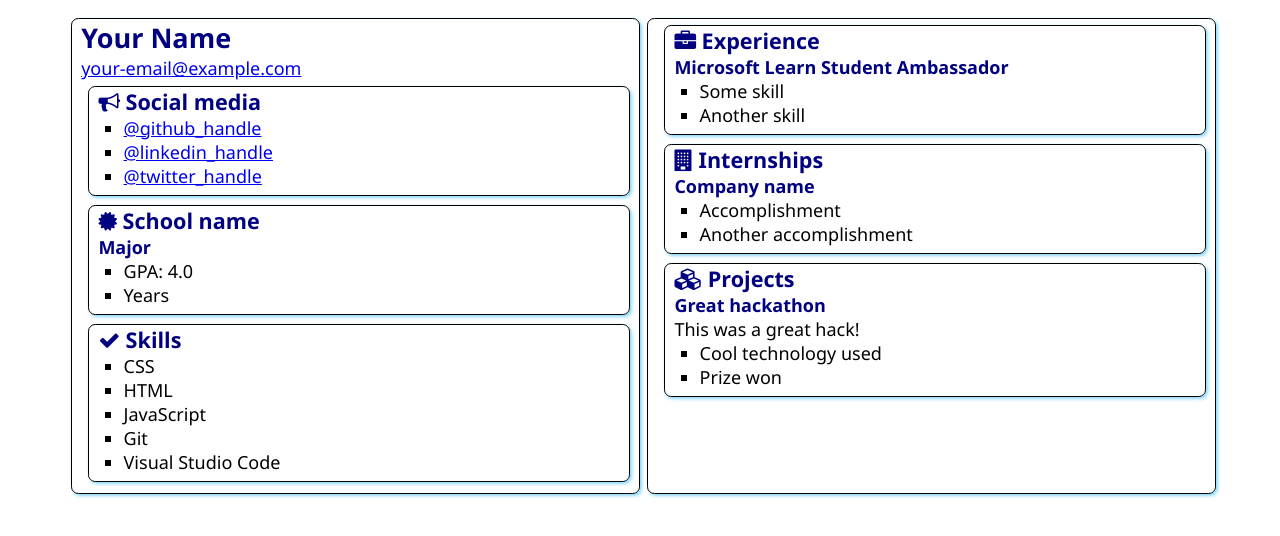
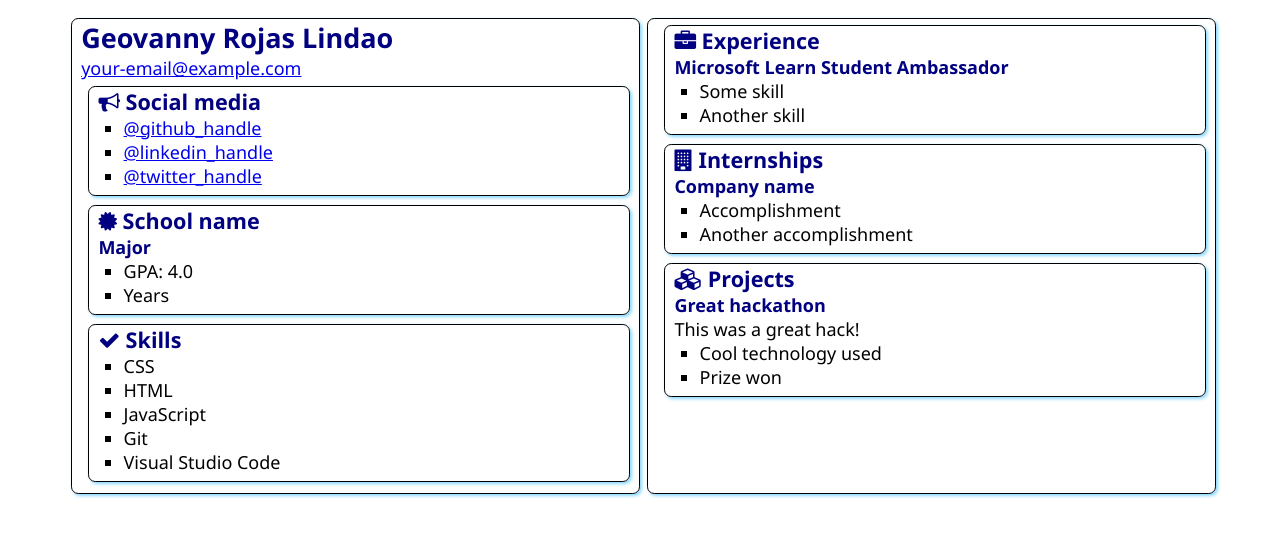
Before and after one commit to iGioRojas/SATechnicalOnboarding, a plain HTML site: page src/index.html in a window 1280 px wide. Drawn offline with Linux system fonts and the light colour scheme.

Commit message:
Added my name
I wrote my name

```diff
--- a/src/index.html
+++ b/src/index.html
@@ -12,7 +12,7 @@
 <body>
     <main>
         <article class="box">
-            <h1>Your Name</h1>
+            <h1>Geovanny Rojas Lindao</h1>
             <div><a href="mailto:your.email@example.com">your-email@example.com</a></div>
 
             <section class="box">
```
